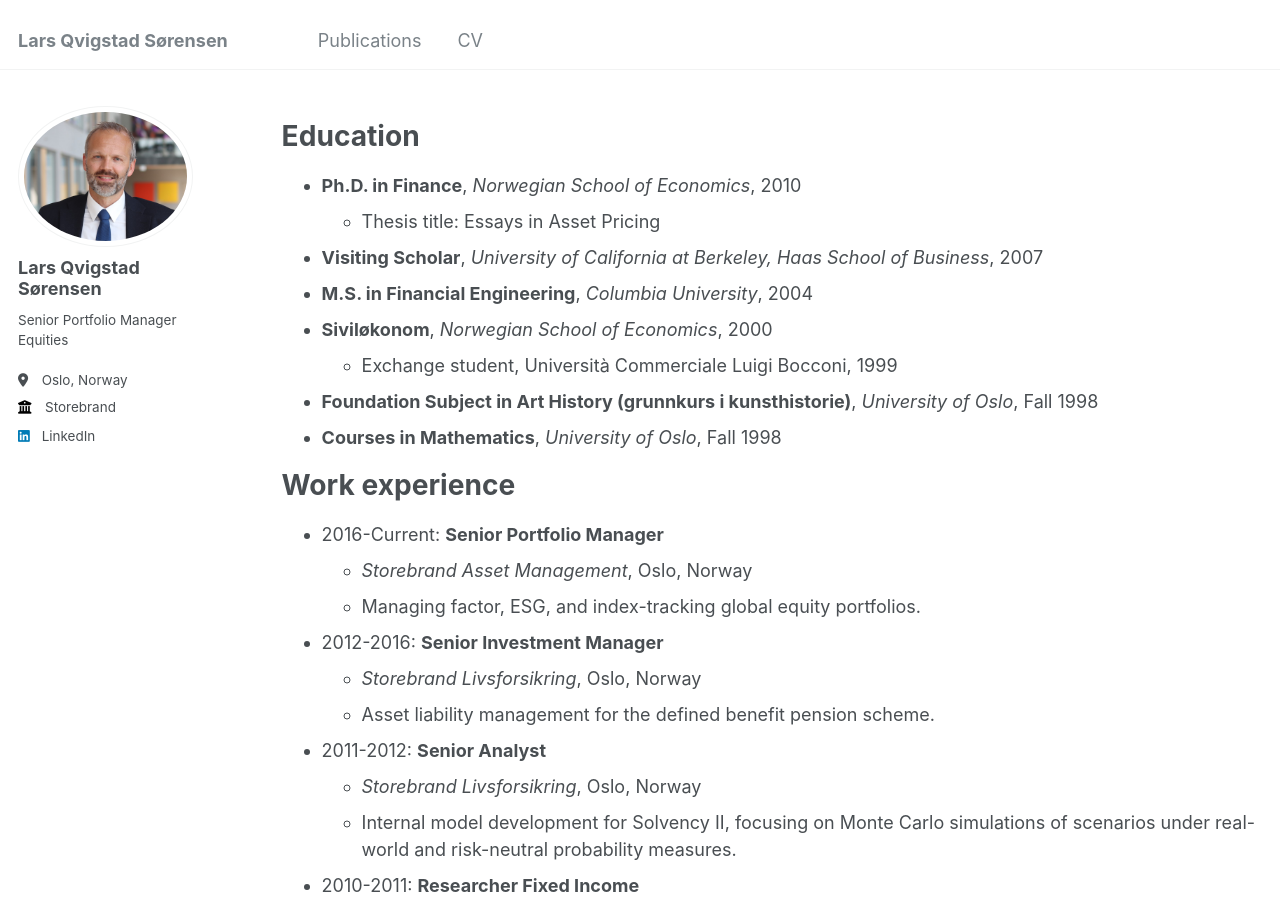
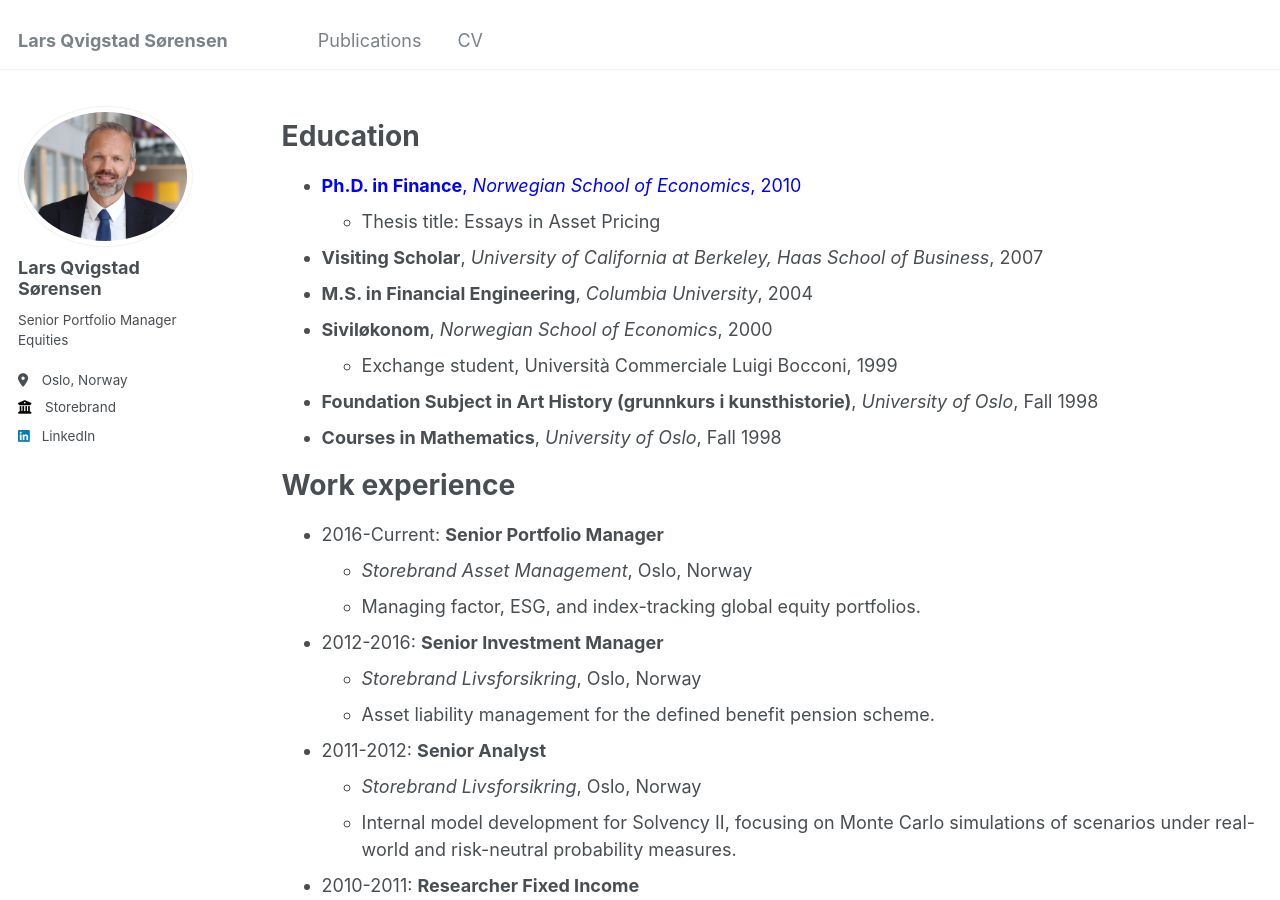
Before and after one commit to lars-qvigstad-sorensen/lars-qvigstad-sorensen.github.io, a Jekyll site: the page built from _pages/cv.md, in a window 1280 px wide and 900 px high. Built offline with Jekyll 4.4.1, drawn with Linux system fonts in a browser that asks for light colours.

Commit message:
Update cv.md

```diff
--- a/_pages/cv.md
+++ b/_pages/cv.md
@@ -11,7 +11,7 @@ redirect_from:
 
 Education
 ======
-* **Ph.D. in Finance**, *Norwegian School of Economics*, 2010
+* <span style="color:blue">**Ph.D. in Finance**, *Norwegian School of Economics*, 2010</span>
   * Thesis title: Essays in Asset Pricing
 * **Visiting Scholar**, *University of California at Berkeley, Haas School of Business*, 2007
 * **M.S. in Financial Engineering**, *Columbia University*, 2004
```
